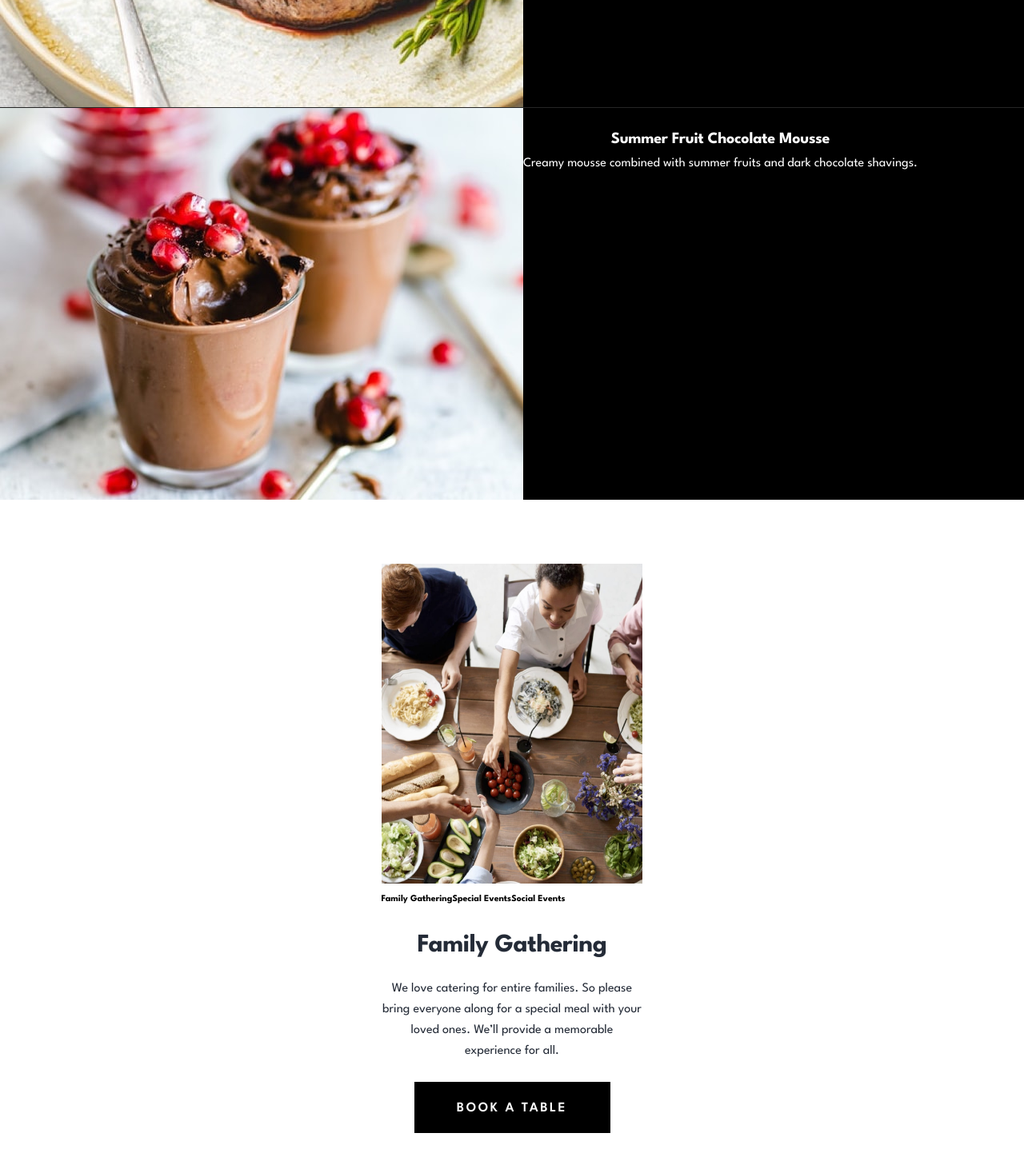
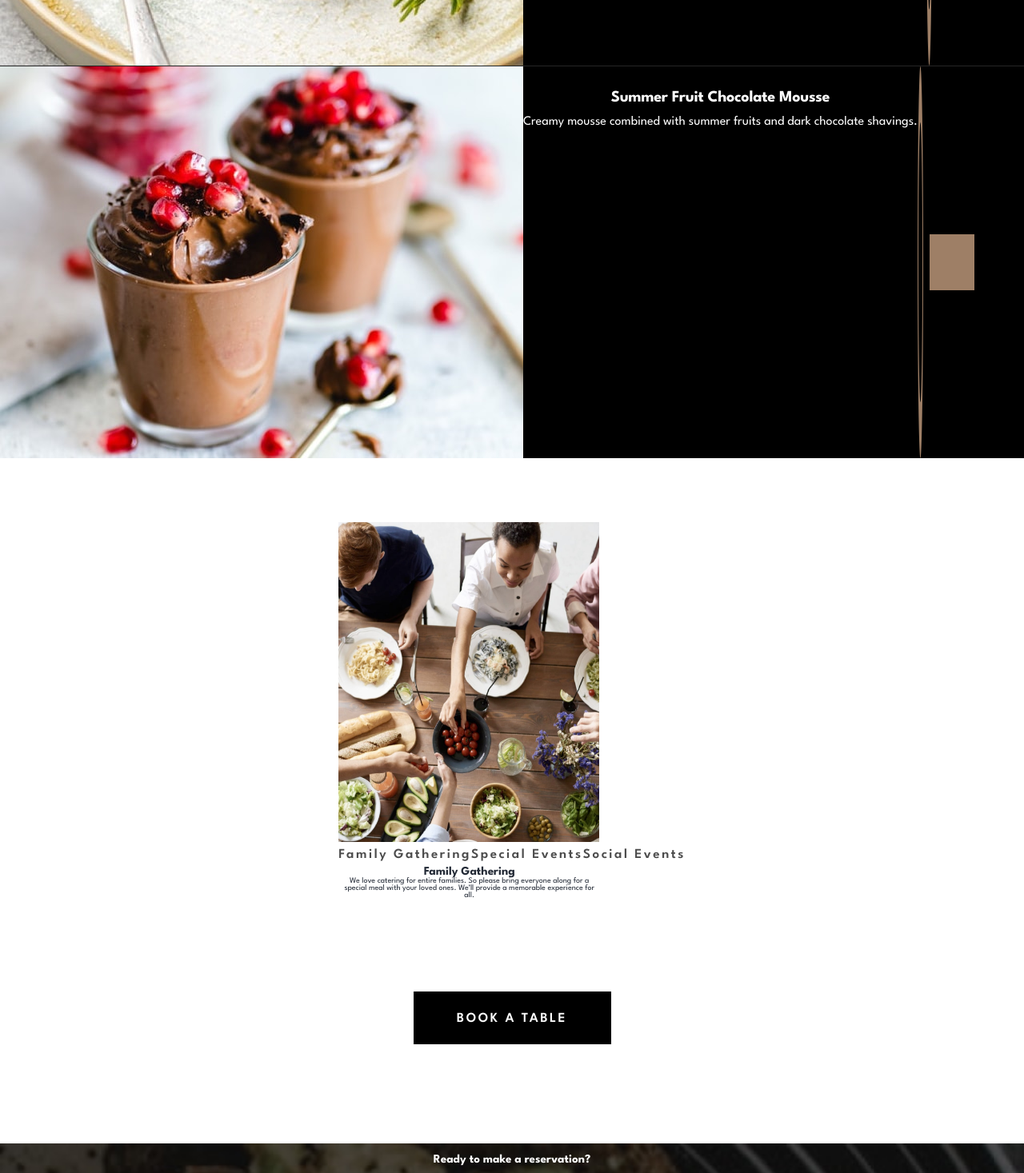
Before and after one commit to DKapteyn/restaurant-site, a Next.js app: page / in a window 1280 px wide. Shown: the part 3160-4627 px from the top of the page at 80% size. Built offline with nearby package versions, Linux system fonts and the light colour scheme.

Commit message:
completed responsive styling for tablet on index.tsx

```diff
--- a/components/homepage/Highlights/MenuItems.tsx
+++ b/components/homepage/Highlights/MenuItems.tsx
@@ -17,6 +17,11 @@ export default function MenuItems({
         <h4 className={s.subTitle}>{itemTitle}</h4>
         <p className={`${s.para} ${s.subPara}`}>{itemPara}</p>
       </div>
+      <img
+        className={s.imageDivide}
+        src="./images/patterns/pattern-divide.svg"
+        alt="decoration"
+      />
     </div>
   );
 }
--- a/styles/HomePageStyles/Highlights.module.scss
+++ b/styles/HomePageStyles/Highlights.module.scss
@@ -31,8 +31,13 @@
 }
 
 .textContainer {
-  width: 327px;
   margin: auto;
+  @include screen.mobile {
+    width: 327px;
+  }
+  @include screen.tablet {
+    width: 445px;
+  }
 }
 .mainTitle {
   font-weight: 700;
@@ -52,10 +57,10 @@
 
 .para {
   font-weight: 400;
+  margin-top: 0px;
+  margin: auto;
   font-size: 16px;
   line-height: 26px;
-  margin-top: 0px;
-  margin: auto;
 }
 
 .mainPara {
@@ -64,12 +69,13 @@
   }
   @include screen.tablet {
     margin-bottom: 54px;
+    font-size: 20px;
+    line-height: 30px;
   }
 }
 
 .line {
   height: 1px;
-
   background-color: #ffffff;
   opacity: 0.15;
 
@@ -89,6 +95,11 @@
 
 .menuItemContainer {
   display: flex;
+  position: relative;
+  @include screen.mobile {
+    flex-direction: column;
+  }
+
   @include screen.tablet {
     width: 573px;
     margin: auto;
@@ -100,6 +111,7 @@
 }
 
 .mobileImg {
+  z-index: 2;
   @include screen.mobile {
     width: 327px;
     height: 245px;
@@ -140,3 +152,14 @@
     }
   }
 }
+
+.imageDivide {
+  @include screen.mobile {
+    display: none;
+  }
+  @include screen.tablet {
+    position: absolute;
+    left: 85px;
+    top: 20px;
+  }
+}
--- a/styles/HomePageStyles/Occasions.module.scss
+++ b/styles/HomePageStyles/Occasions.module.scss
@@ -19,6 +19,8 @@
   display: none;
   @include screen.tablet {
     display: inline;
+    width: 573px;
+    height: 360px;
   }
 }
 .mobImage {
@@ -35,29 +37,59 @@
   height: 157px;
   text-align: center;
   color: #242b37;
+  @include screen.mobile {
     margin: 0px auto 27px auto;
+  }
+  @include screen.tablet {
+    margin: 47px auto 120px auto;
+  }
+
+  & > * {
+    margin: 0px;
+  }
 }
 .title {
   font-weight: 700;
+
+  @include screen.mobile {
     font-size: 32px;
     line-height: -0.4px;
     letter-spacing: -0.4px;
   }
+  @include screen.tablet {
+    font-size: 48px;
+    line-height: 48px;
+    letter-spacing: -0.5px;
+  }
+}
 .para {
   font-weight: 400;
+  @include screen.mobile {
     font-size: 16px;
     line-height: 26px;
+  }
+  @include screen.tablet {
+    font-size: 20px;
+    line-height: 30px;
+    margin-top: 19px;
+  }
 }
 
 .eventChangerContainer {
   display: flex;
+  color: #4c4c4c;
   @include screen.mobile {
     width: 180px;
     height: 116px;
-    color: #4c4c4c;
+
     margin: 49px auto 27px auto;
 
     flex-direction: column;
+  }
+  @include screen.tablet {
+    gap: 41px;
+    margin-top: 57px;
+  }
 
   & > * {
     margin: 0px 0px;
@@ -76,7 +108,7 @@
       bottom: 0;
       height: 1px;
       width: 93%; /* or 100px */
-        border-bottom: 2px solid #4c4c4c;
+      border-bottom: 2px solid var(--beaver);
 
       opacity: 0;
       transform: scaleX(0);
@@ -89,6 +121,7 @@
   }
 
   & > *:not(:first-child) {
+    @include screen.mobile {
       margin-top: 16px;
     }
   }
@@ -97,4 +130,6 @@
 .button {
   width: fit-content;
   margin: auto;
+  outline: 2px solid black;
+  outline-offset: -2px;
 }
--- a/styles/HomePageStyles/ReadyMake.module.scss
+++ b/styles/HomePageStyles/ReadyMake.module.scss
@@ -8,6 +8,10 @@
     width: 100%;
     height: 328px;
   }
+  @include screen.tablet {
+    width: 100%;
+    height: 272px;
+  }
 
   & > * {
     grid-column: 1/-1;
@@ -16,28 +20,45 @@
 }
 
 .image {
-  max-width: 100%;
+  width: 100%;
   height: 100%;
 }
 
 .subContainer {
-  width: 327px;
-  height: 164px;
-  margin: 84px auto 80px auto;
   display: flex;
   flex-direction: column;
   align-items: center;
+
+  @include screen.mobile {
+    width: 327px;
+    height: 164px;
+    margin: 84px auto 80px auto;
+  }
+  @include screen.tablet {
+    width: 615px;
+    height: 136px;
+    margin: 72px auto 64px auto;
+  }
 }
 
 .text {
+  text-align: center;
   font-weight: 700;
-  font-size: 32px;
-  line-height: 40px;
-  /* or 125% */
-  margin-top: 0px;
-  margin-bottom: 20px;
-  text-align: center;
-  letter-spacing: -0.4px;
-
   color: #ffffff;
+  @include screen.mobile {
+    font-size: 32px;
+    line-height: 40px;
+    /* or 125% */
+    margin-top: 0px;
+    margin-bottom: 20px;
+    letter-spacing: -0.4px;
+  }
+  @include screen.tablet {
+    font-size: 48px;
+    line-height: 48px;
+    /* identical to box height, or 100% */
+    margin-bottom: 24px;
+    margin-top: 0px;
+    letter-spacing: -0.5px;
+  }
 }
```
Lines whose indentation alone changed are shown as unchanged.
